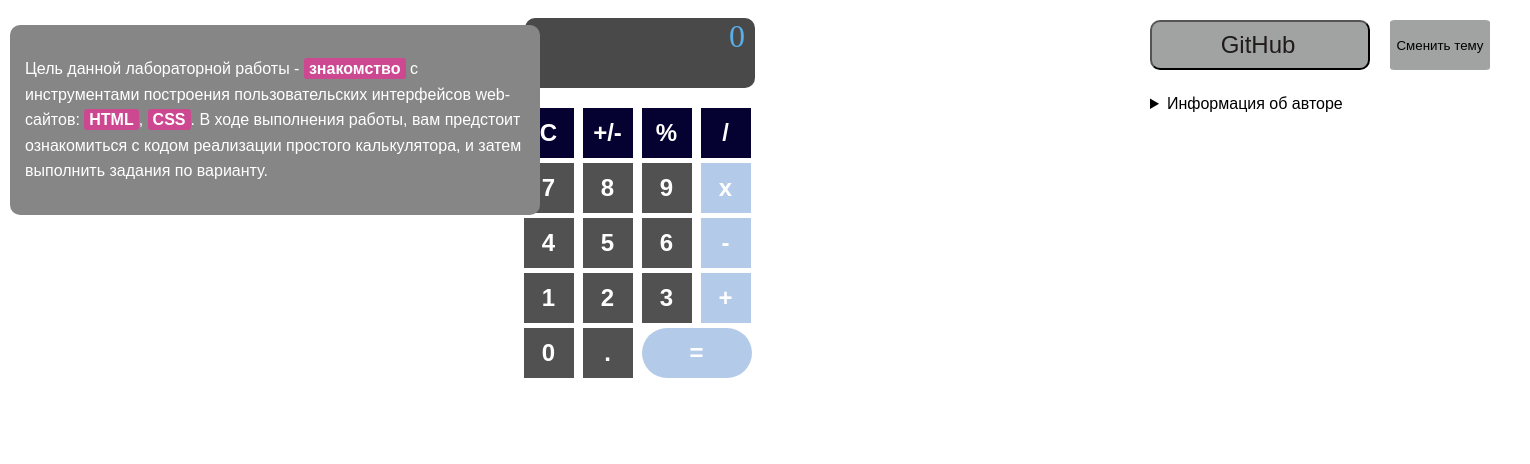
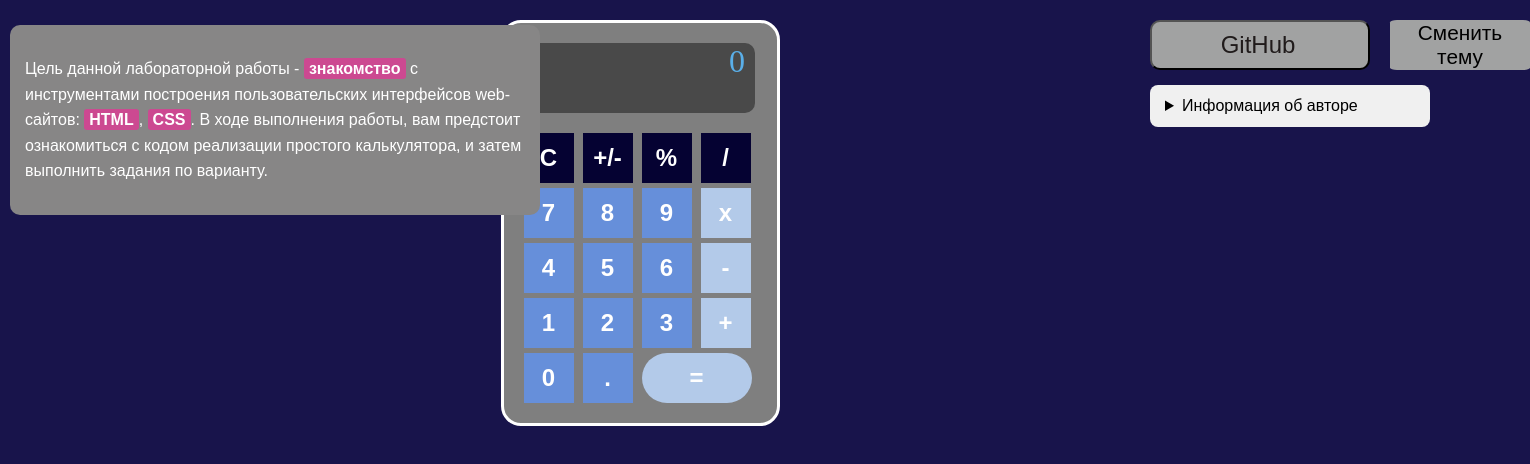
Before and after one commit to fiufnvanfiufn/IU5_41B_CHICHEV_NAP_LABS_25-26, a plain HTML site: page calculator.html in a window 1280 px wide. Shown: the whole page, 1530 px wide, since content can reach past the window. Drawn offline with Linux system fonts and the light colour scheme.

Commit message:
change background and calculator

```diff
--- a/calculator.html
+++ b/calculator.html
@@ -51,14 +51,14 @@
     </div>
   </div>
 
-  <div id="info">
+  <div id="tech">
     <a href="https://github.com/fiufnvanfiufn/IU5_41B_CHICHEV_NAP_LABS_25-26.git">
       <button class="git_btn">GitHub</button>
     </a>
 
-    <details style="margin-top: 10px;">
-      <summary style="font-family: Arial, Helvetica, sans-serif;">Информация об авторе</summary>
-      <p style="font-family: Arial, Helvetica, sans-serif;">Выполнил студент группы ИУ5-41 Чичёв Иван</p>
+    <details id="information">
+      <summary>Информация об авторе</summary>
+      <p>Выполнил студент группы ИУ5-41 Чичёв Иван</p>
     </details>
   </div>
 
--- a/style.css
+++ b/style.css
@@ -5,7 +5,7 @@
   height: 50px;
   border-radius: 0%;
   border: none;
-  background: #515151;
+  background: #668fda;
   color: white;
   font-size: 1.5rem;
   font-family: Arial, Helvetica, sans-serif;
@@ -36,10 +36,15 @@
 }
 
 .calculator {
-  padding: 10px;
+  padding: 20px;
   display: flex;
   flex-direction: column;
   align-items: center;
+  border: 3px solid white;
+  border-radius: 20px;
+  width: fit-content;
+  margin: 20px auto;
+  background-color:#7f7f7f;
 }
 
 .result {
@@ -97,17 +102,19 @@
   font-weight: bold;
 }
 
+
 .switch_theme {
-  width: 100px;
+  width: 140px;
   height: 50px;
   border: none;
   border-radius: 5%;
   background: #a1a2a2;
   cursor: pointer;
   position: relative;
+  font-size: 1.3rem;
 }
 
-#info {
+#tech {
   position: absolute;
    top: 20px;
    left: 1150px;
@@ -118,3 +125,16 @@
   top: 20px;
   left: 1390px;
 }
+
+#information {
+  background-color: #f0f0f0;
+  border: none;
+  border-radius: 8px;
+  padding: 12px 15px;
+  width: 250px;
+  font-family: Arial, Helvetica, sans-serif;
+}
+
+body {
+  background-color: #18144b;
+}
```
